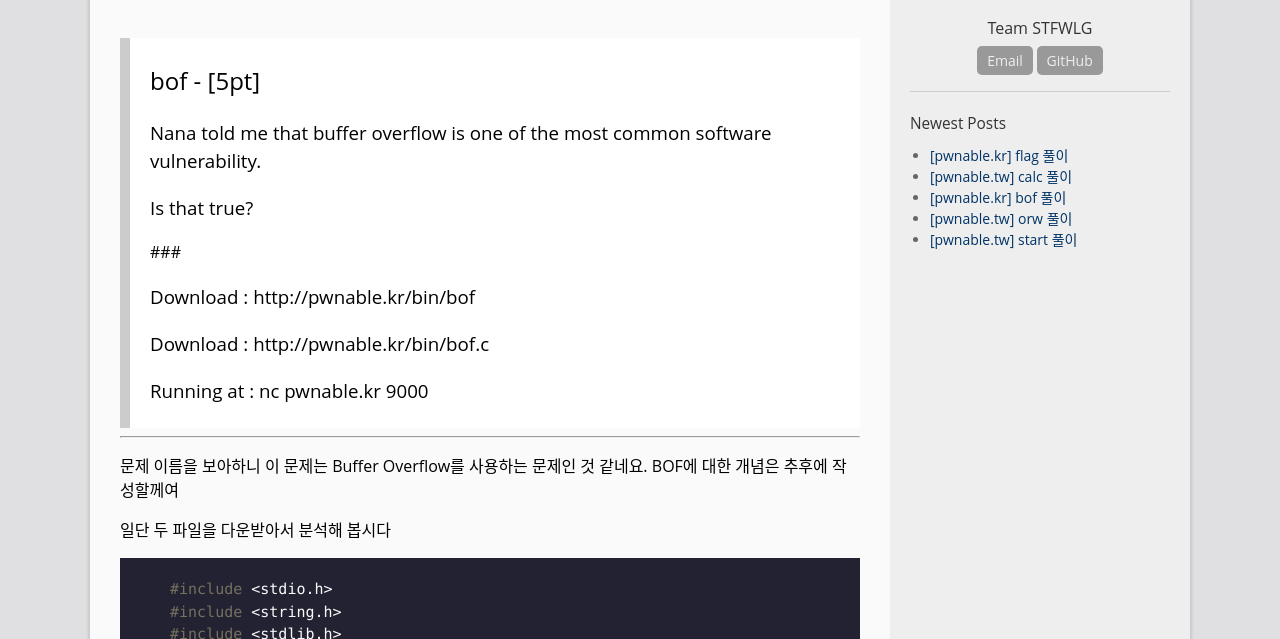
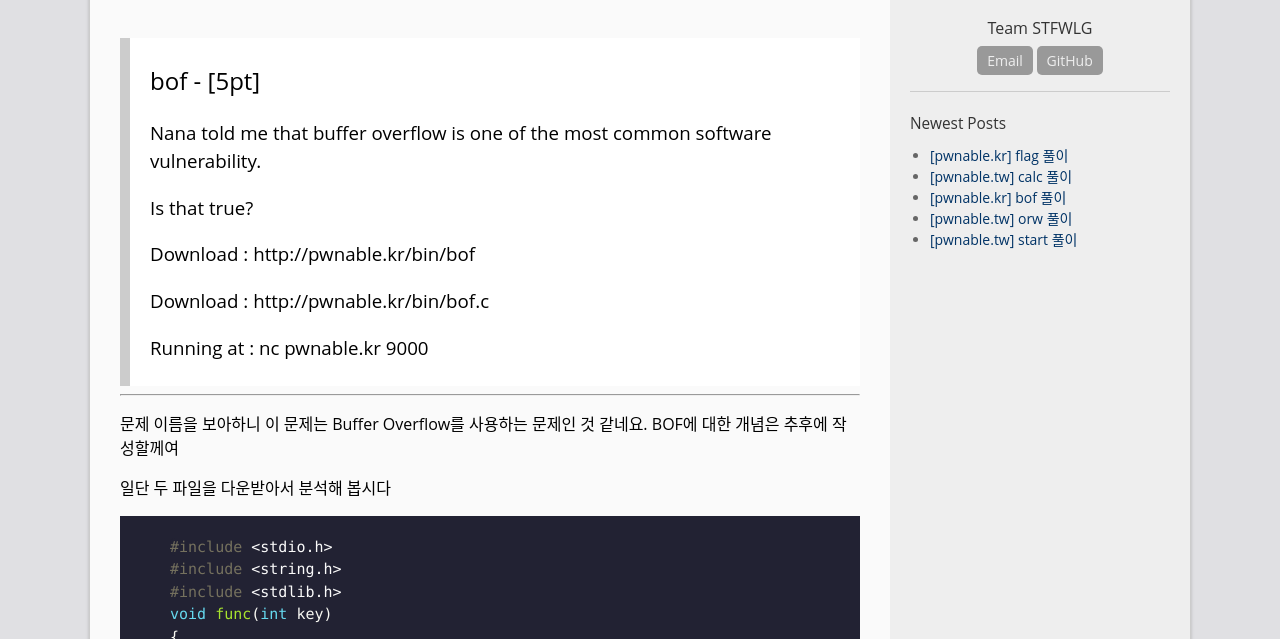
Before and after one commit to UnKN0wnName/stfwlg.github.io, a Jekyll site: the page built from _posts/2018-06-08-[pwnable.kr]_bof_풀이.md, in a window 1280 px wide and 900 px high, cut to the strip 261-900 px from the top of the window. Built offline with Jekyll 4.4.1, drawn with Linux system fonts in a browser that asks for light colours.

```diff
--- a/_posts/2018-06-08-[pwnable.kr]_bof_풀이.md
+++ b/_posts/2018-06-08-[pwnable.kr]_bof_풀이.md
@@ -6,12 +6,11 @@ categories: "[Pwn]pwnable.kr"
 tags: UnKN0wnName
 ---
 >## bof - [5pt]
->### Nana told me that buffer overflow is one of the most common software vulnerability.
->### Is that true?
->###
->### Download : http://pwnable.kr/bin/bof
->### Download : http://pwnable.kr/bin/bof.c
->### Running at : nc pwnable.kr 9000
+### Nana told me that buffer overflow is one of the most common software vulnerability.
+### Is that true?<br />
+### Download : http://pwnable.kr/bin/bof
+### Download : http://pwnable.kr/bin/bof.c
+### Running at : nc pwnable.kr 9000
 
 
 ---
```
